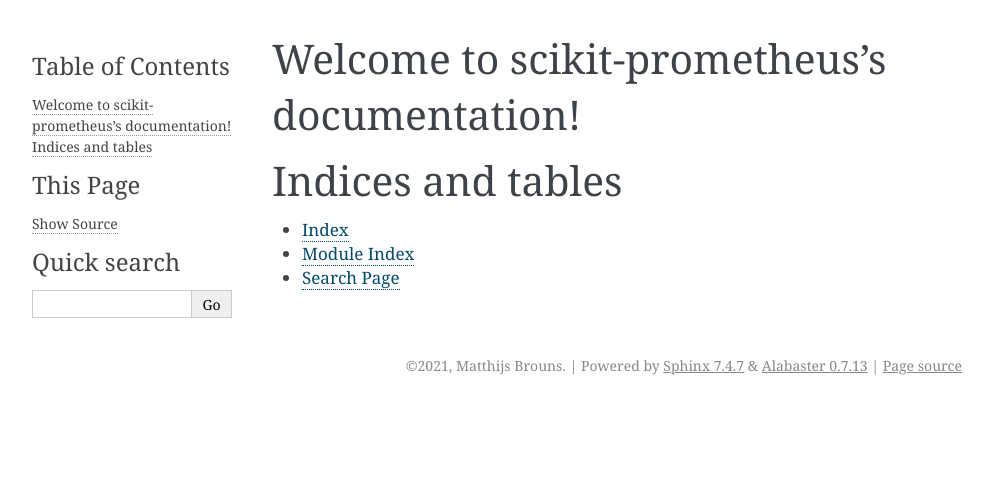
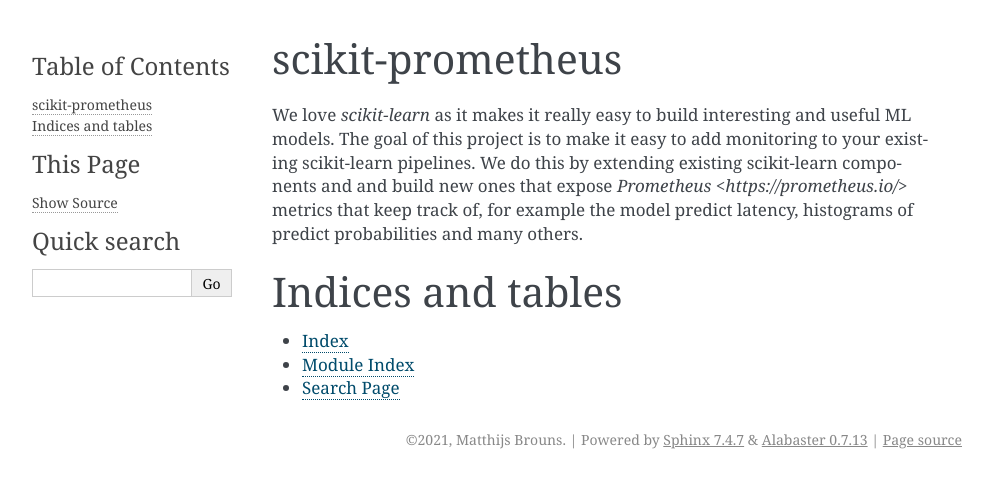
Before and after one commit to MBrouns/scikit-prometheus, a Sphinx documentation site: the page built from docs/index.rst, in a window 1280 px wide. Shown: the top 488 px of the page, without its empty margins (148-1141 px from the left). Built offline with Sphinx 7.4.7, drawn with Linux system fonts in a browser that asks for light colours.

Commit message:
add intro section to docs

```diff
--- a/docs/index.rst
+++ b/docs/index.rst
@@ -3,8 +3,16 @@
    You can adapt this file completely to your liking, but it should at least
    contain the root `toctree` directive.
 
-Welcome to scikit-prometheus's documentation!
-=============================================
+scikit-prometheus
+=================
+
+We love `scikit-learn` as it makes it really easy to build interesting and useful ML models.
+The goal of this project is to make it easy to add monitoring to your existing scikit-learn pipelines.
+We do this by extending existing scikit-learn components and and build new ones that expose
+`Prometheus <https://prometheus.io/>` metrics that keep track of, for example the model predict latency, histograms
+of predict probabilities and many others.
+
+
 
 .. toctree::
    :maxdepth: 2
```
